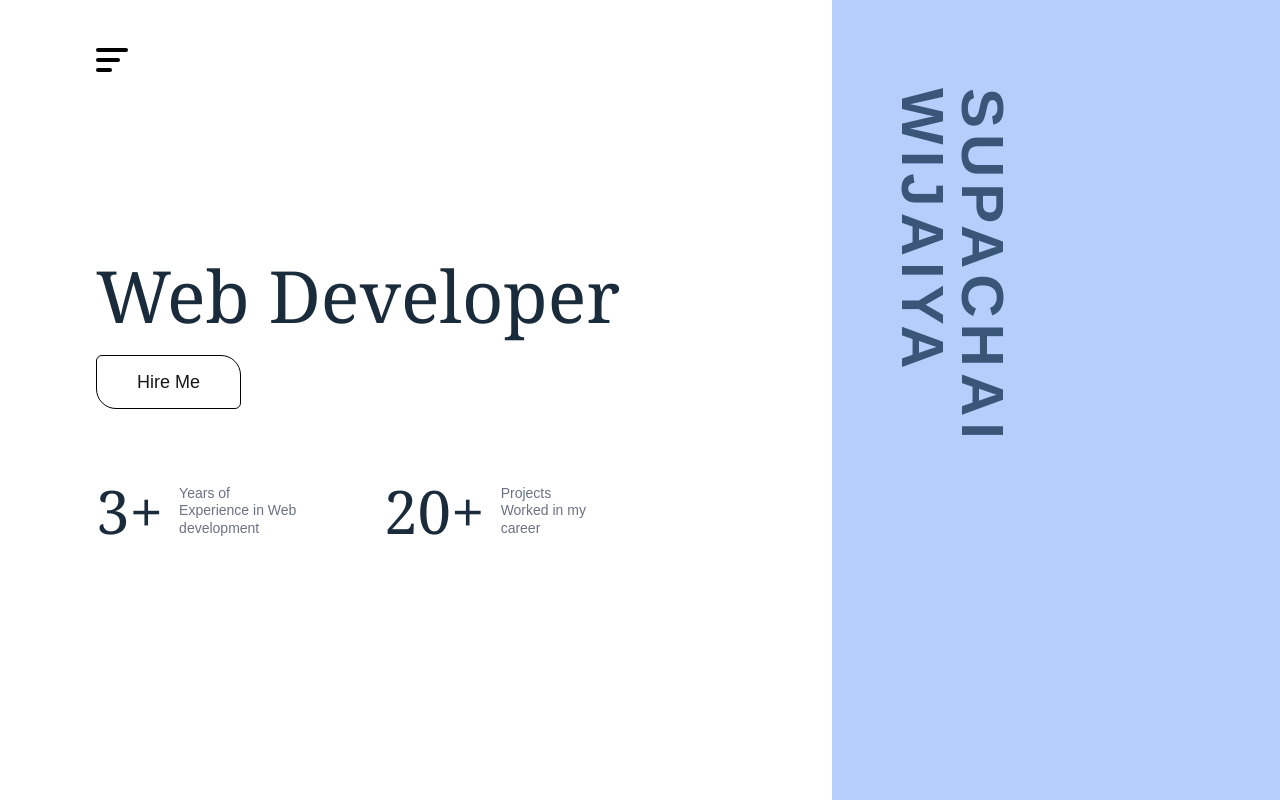
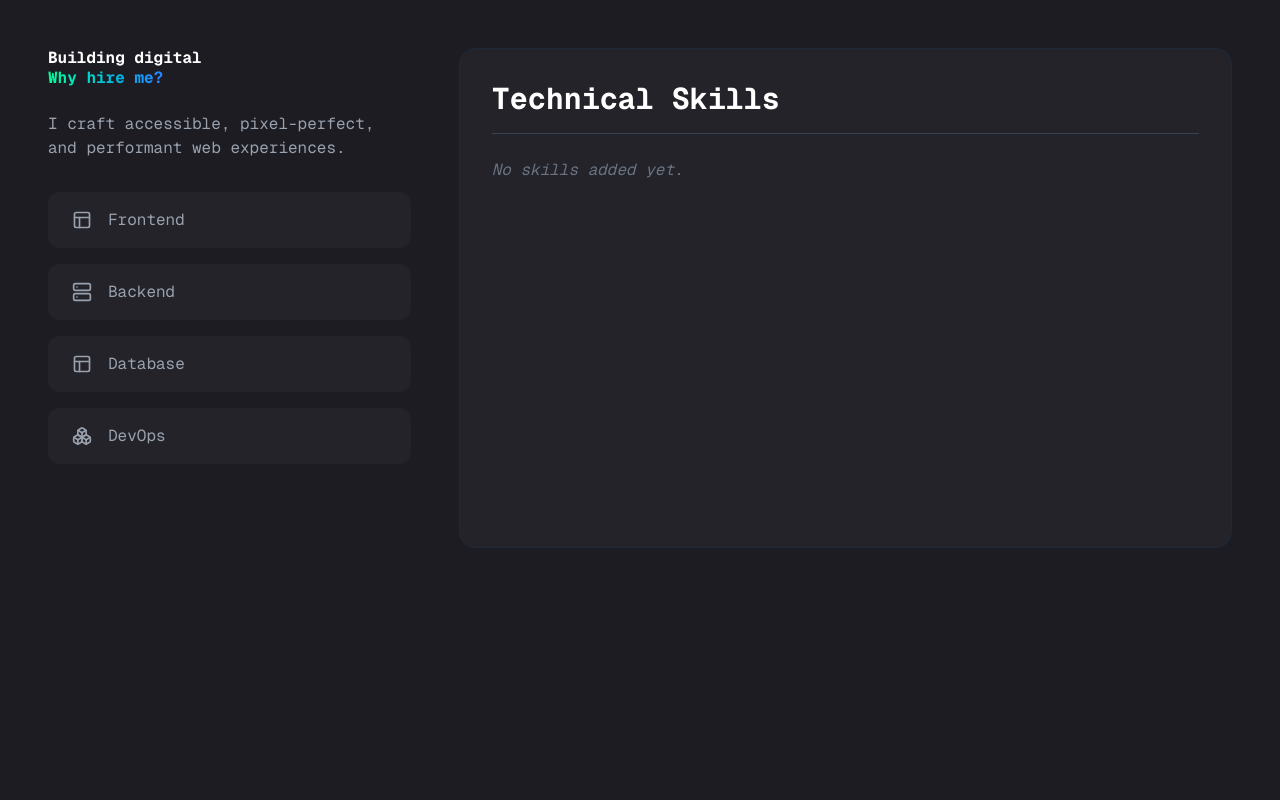
Before and after one commit to WSupachai/My-Portfolio, a Next.js app: page /public in a window 1280 px wide. Shown: the top 800 px of the page. Built offline with nearby package versions, Linux system fonts and the light colour scheme.

Commit message:
addfeat:ShowSkills

```diff
--- /dev/null
+++ b/src/app/admin/api/route.ts
@@ -0,0 +1,13 @@
+import { NextResponse } from "next/server"
+import { prisma } from "@/src/lib/prisma"
+
+export async function GET(req: Request) {
+  const { searchParams } = new URL(req.url)
+  const category = searchParams.get("category")
+
+  const skills = await prisma.skills.findMany({
+    where: category ? { category } : undefined
+  })
+
+  return NextResponse.json(skills)
+}
--- a/src/app/public/page.tsx
+++ b/src/app/public/page.tsx
@@ -1,10 +1,11 @@
 import HeroSection from "@/src/components/sections/HeroSection";
 import ContactSection from "@/src/components/sections/ContactSection"
-
+import SkillsSection from "@/src/components/sections/SkillsSection"
 export default function Home() {
   return (
     <main className="min-h-screen">
-      {/* <HeroSection /> */}
+      {/*<HeroSection /> */}
+      <SkillsSection />
       <ContactSection />
     </main>
   );
--- a/src/components/admin/EditSkill.tsx
+++ b/src/components/admin/EditSkill.tsx
@@ -1,6 +1,7 @@
 'use client'
 import { useState } from 'react'
-import { updateSkill } from '@/src/app/admin/actions' // import action update ที่เราเขียนเมื่อกี้
+import { updateSkill } from '@/src/app/admin/actions' // import action update
+import {  Pencil } from 'lucide-react'
 
 // 1. รับ props "skill" เข้ามา (ใส่ type any ไปก่อนเพื่อความง่าย หรือใส่ type จริงถ้ามี)
 export default function EditSkillModal({ skill }: { skill: any }) {
@@ -20,7 +21,7 @@ export default function EditSkillModal({ skill }: { skill: any }) {
                 onClick={() => setIsOpen(true)}
                 className="mr-1 text-yellow-500 hover:text-yellow-700 hover:bg-yellow-50 px-4 py-2 rounded-lg text-sm font-medium transition border border-yellow-200 hover:border-yellow-300 flex items-center gap-1 "
             >
-                Edit
+                < Pencil size={18} />
             </button>
 
             {/* ตัว Modal */}
--- a/src/components/admin/ManageProject.tsx
+++ b/src/components/admin/ManageProject.tsx
@@ -1,7 +1,7 @@
 import { prisma } from '@/src/lib/prisma'
 import { deleteProject } from '@/src/app/admin/actions' // server action ที่เราเขียนไว้
 import Image from 'next/image'
-import { Plus, Github, ExternalLink, Trash2 } from 'lucide-react'
+import { Github, ExternalLink, Trash2 } from 'lucide-react'
 import AddProject from '@/src/components/admin/AddProject'
 import  EditProject  from '@/src/components/admin/EditProject'
 
--- a/src/components/admin/ManageSkill.tsx
+++ b/src/components/admin/ManageSkill.tsx
@@ -1,8 +1,9 @@
 import { PrismaClient } from '@prisma/client'
 import { deleteSkill } from '@/src/app/admin/actions' // server action ที่เราเขียนไว้
-import SkillIcon from '@/src/components/ui/SkillIcon' // component ไอคอนที่เราสร้างตะกี้
+import SkillIcon from '@/src/components/ui/SkillIcon' // component ไอคอน
 import AddSkillModal from '@/src/components/admin/AddSkills'
 import EditSkillModal from '@/src/components/admin/EditSkill'
+import { Github, ExternalLink, Trash2 } from 'lucide-react'
 
 const prisma = new PrismaClient()
 
@@ -104,7 +105,7 @@ export default async function ManageSkills() {
                                             className="text-red-500 hover:text-red-700 hover:bg-red-50 px-4 py-2 rounded-lg text-sm font-medium transition border border-red-200 hover:border-red-300 flex items-center gap-1"
                                             type="submit"
                                         >
-                                            <span>Delete</span>
+                                            <Trash2 size={18} />
                                         </button>
                                     </form>
                                 </div>
--- a/src/components/sections/HeroSection.tsx
+++ b/src/components/sections/HeroSection.tsx
@@ -1,9 +1,10 @@
 import React from "react";
+import SkillsNav from '@/src/components/sections/SkillsNavigation'
 
 const HeroSection = () => {
   return (
     <section>
-
+      <SkillsNav />
     </section>
   );
 };
--- /dev/null
+++ b/src/components/sections/SkillsNavigation.tsx
@@ -0,0 +1,130 @@
+'use client'
+import { useState } from "react"
+import { LucideIcon, Layout, Server, Database, Boxes } from 'lucide-react';
+import SkillIcon from '@/src/components/ui/SkillIcon'
+
+type Skill = {
+    id: number
+    name: string
+    category: string
+}
+
+const SkillsByCategory = () => {
+    const [skills, setSkills] = useState<Skill[]>([])
+    const [loading, setLoading] = useState(false)
+
+    const [currentTab, setCurrentTab] = useState<string>('home');
+
+    const loadSkills = async (category: string) => {
+        setLoading(true)
+        const res = await fetch(`/admin/api/?category=${category}`)
+        const data = await res.json()
+        setSkills(data)
+        setLoading(false)
+    }
+
+    const handleClick = (category: "Frontend" | "Backend" | "Database" | "DevOps") => {
+        setCurrentTab(category)
+        loadSkills(category)
+    }
+
+    return (
+        <div className="min-h-screen p-4 md:p-12 relative max-w-7xl mx-auto">
+            <div className="grid grid-cols-1 lg:grid-cols-12 gap-12">
+                {/* Sidebar Navigation */}
+                <div className="lg:col-span-4 space-y-4">
+                    <h2 className="t:text-5xl font-bold mb-6 leading-tight">
+                        Building digital <br />
+                        <span className="text-transparent bg-clip-text bg-gradient-to-r from-[#00ff99] to-blue-500">
+                            Why hire me?
+                        </span>
+                    </h2>
+                    <p className="text-gray-400 mb-8 max-w-sm">
+                        I craft accessible, pixel-perfect, and performant web experiences.
+                    </p>
+                    <NavButton
+                        label="Frontend"
+                        icon={<Layout size={20} />}
+                        active={currentTab === 'Frontend'}
+                        onClick={() => handleClick("Frontend")}
+                    />
+                    <NavButton
+                        label="Backend"
+                        icon={<Server size={20} />}
+                        active={currentTab === 'Backend'}
+                        onClick={() => handleClick('Backend')}
+                    />
+                    <NavButton
+                        label="Database"
+                        icon={<Layout size={20} />}
+                        active={currentTab === 'Database'}
+                        onClick={() => handleClick('Database')}
+                    />
+                    <NavButton
+                        label="DevOps"
+                        icon={<Boxes size={20} />}
+                        active={currentTab === 'DevOps'}
+                        onClick={() => handleClick('DevOps')}
+                    />
+                </div>
+                {/* Content Area */}
+                <div className="lg:col-span-8 bg-[#232329] p-8 rounded-2xl border border-gray-800 min-h-[500px]">
+                    <div className="animate-fade-in">
+                        <h3 className="text-3xl font-bold mb-6 border-b border-gray-700 pb-4">Technical Skills</h3>
+                        <div className="grid grid-cols-2 md:grid-cols-3 gap-4">
+                            {skills.length === 0 ? (
+                                <p className="text-gray-500 italic">No skills added yet.</p>
+                            ) : (
+                                skills.map((skill) => (
+                                    <div
+                                        key={skill.id}
+                                        className="group relative bg-[#1c1c22] p-6 rounded-2xl border border-gray-800 hover:border-[#00ff99] transition-all duration-300 hover:-translate-y-1 hover:shadow-[0_4px_20px_-10px_rgba(0,255,153,0.3)]"
+                                    >
+                                        <div className="flex justify-between items-start">
+                                            <div className="flex flex-col gap-2">
+                                                <h4 className="font-bold text-xl text-white group-hover:text-[#00ff99] transition-colors duration-300">
+                                                    {skill.name}
+                                                </h4>
+                                                <span className="text-xs text-gray-500">
+                                                    {skill.category}
+                                                </span>
+                                            </div>
+                                            <div className="p-3 rounded-xl group-hover:bg-[#00ff99]/10 gittransition-colors duration-300">
+                                                <SkillIcon
+                                                    name={skill.name}
+                                                    className="text-4xl text-gray-500 group-hover:text-[#00ff99] transition-colors duration-300"
+                                                />
+                                            </div>
+                                        </div>
+                                    </div>
+                                ))
+                            )}
+                        </div>
+                    </div>
+                </div>
+            </div>
+        </div>
+    )
+}
+export default SkillsByCategory
+
+interface NavButtonProps {
+    active: boolean;          // สถานะว่าถูกเลือกอยู่หรือไม่ (true/false)
+    onClick: () => void;      // ฟังก์ชันสำหรับกดปุ่ม (void เพราะไม่ต้อง return ค่า)
+    label: string;            // ข้อความบนปุ่ม
+    icon: React.ReactNode;    // Type นี้ครอบคลุมทั้ง Icon Component, SVG, หรือแม้แต่ <span>
+}
+
+const NavButton = ({ active, onClick, label, icon }: NavButtonProps) => (
+    <button
+        onClick={onClick}
+        className={`w-full text-left px-6 py-4 rounded-xl flex items-center gap-4 transition-all duration-300
+            ${active
+                ? 'bg-[#00ff99] text-black font-bold shadow-[0_0_15px_rgba(0,255,153,0.3)]'
+                : 'bg-[#232329] text-gray-400 hover:bg-[#2a2a31] hover:text-white'
+            }`}
+    >
+        {icon}
+        {label}
+    </button>
+);
--- a/src/components/sections/SkillsSection.tsx
+++ b/src/components/sections/SkillsSection.tsx
@@ -0,0 +1,9 @@
+import SkillsNav from '@/src/components/sections/SkillsNavigation'
+
+export default async function SkillsSection() {
+    return (
+        <div className="min-h-screen bg-[#1c1c22] text-white font-mono selection:bg-[#00ff99] selection:text-black">
+            <SkillsNav />
+        </div>
+    )
+}
```
